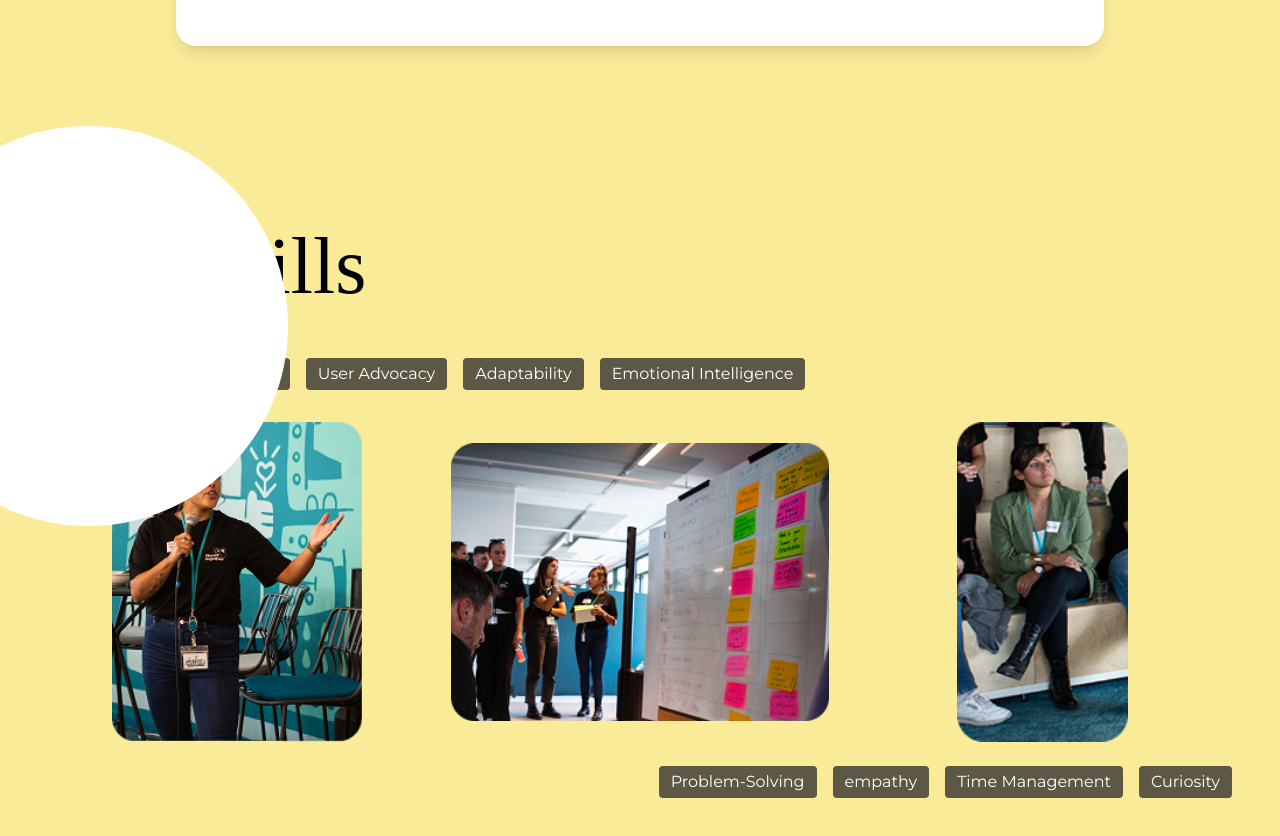
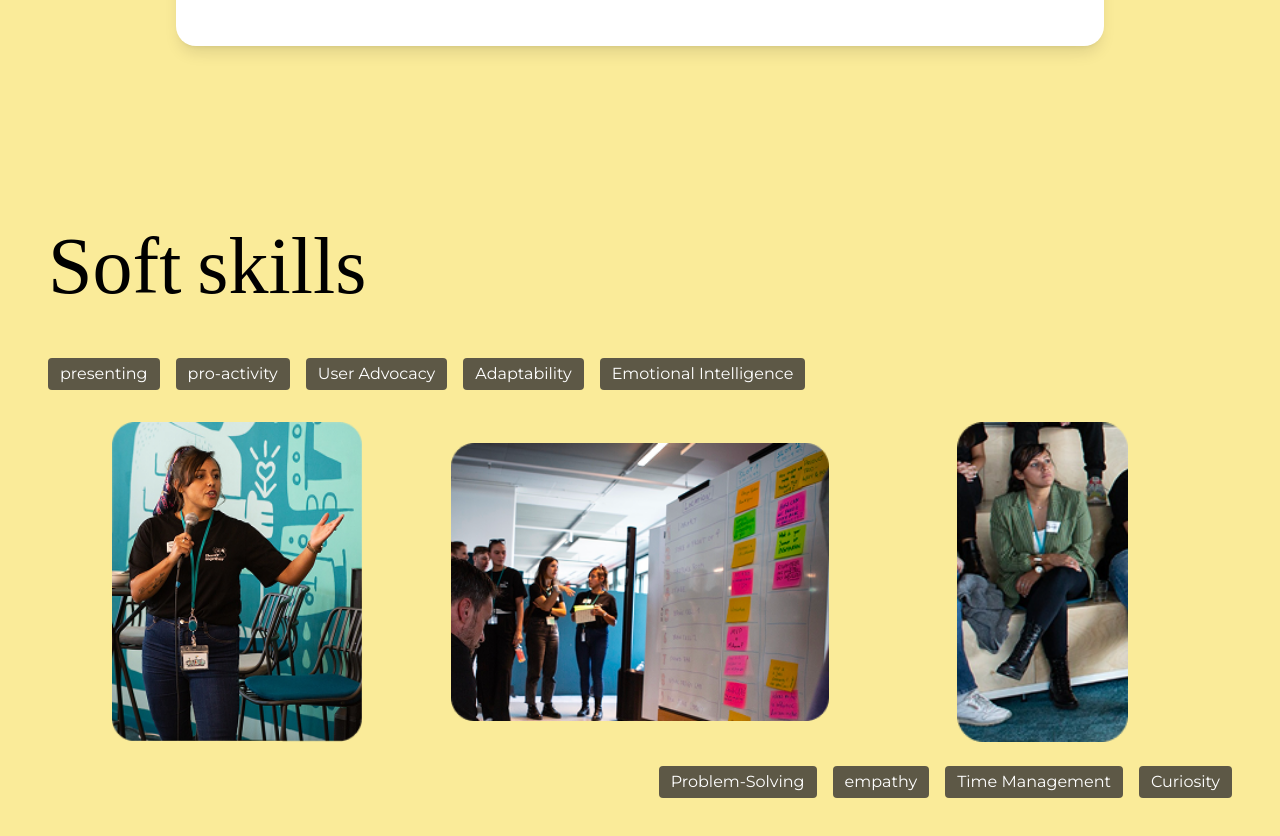
Before and after one commit to thaenor/tamara-portfolio, a React (Vite) app: page / in a window 1280 px wide. Shown: the part 3164-4000 px from the top of the page. Built offline with nearby package versions, Linux system fonts and the light colour scheme; a web font is replaced by a local one.

Commit message:
Revert "Move Soft skills circle above yellow background"
This reverts commit ea544b2f3d8594229d17e913e05e21be272e6cbe.

```diff
--- a/src/components/Home.jsx
+++ b/src/components/Home.jsx
@@ -118,7 +118,7 @@
         <div className="max-w-7xl mx-auto">
           {/* Soft Skills */}
           <div className="mb-24 relative">
-            <div className="absolute -top-20 -left-40 w-[400px] h-[400px] bg-white rounded-full"></div>
+            <div className="absolute -top-20 -left-40 w-[400px] h-[400px] bg-white rounded-full -z-10"></div>
             <div className="flex items-center gap-4 mb-8">
               <h2 className="text-[80px] font-italiana font-normal text-black">
                 Soft
```
